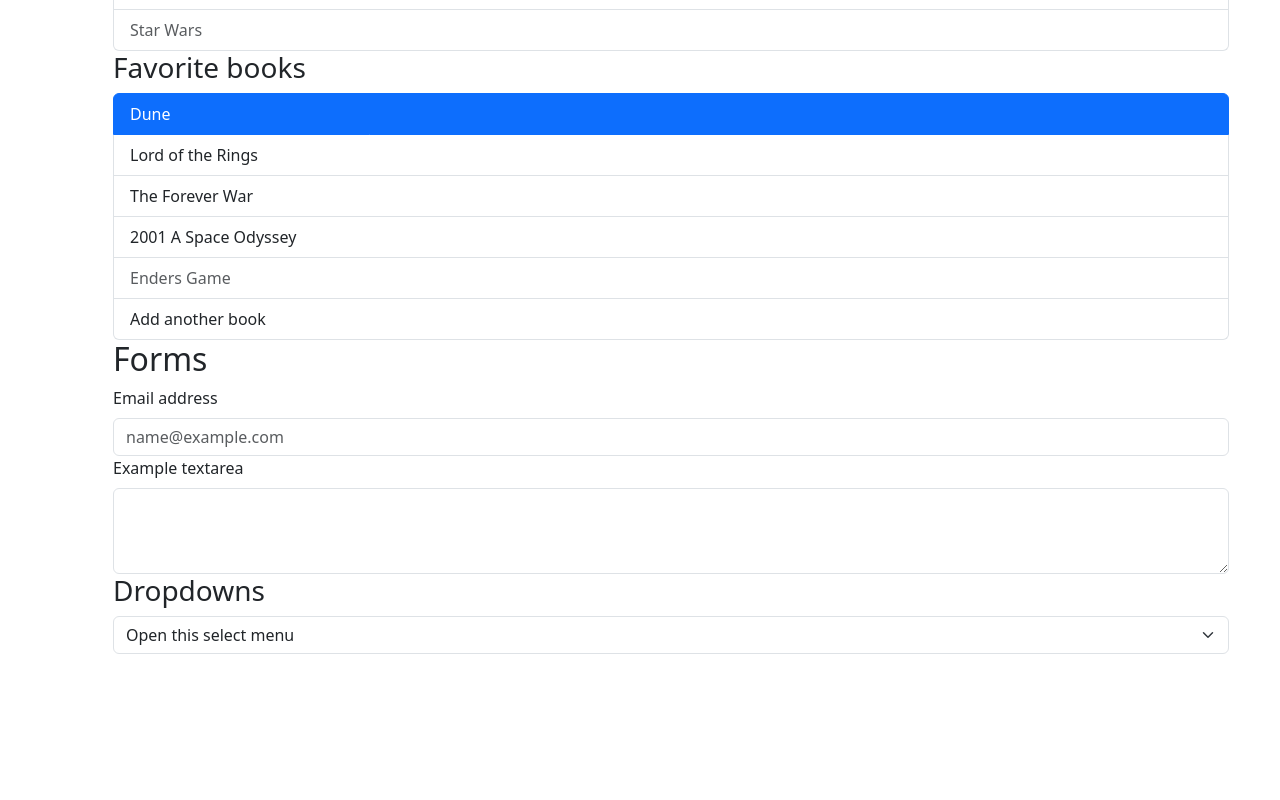
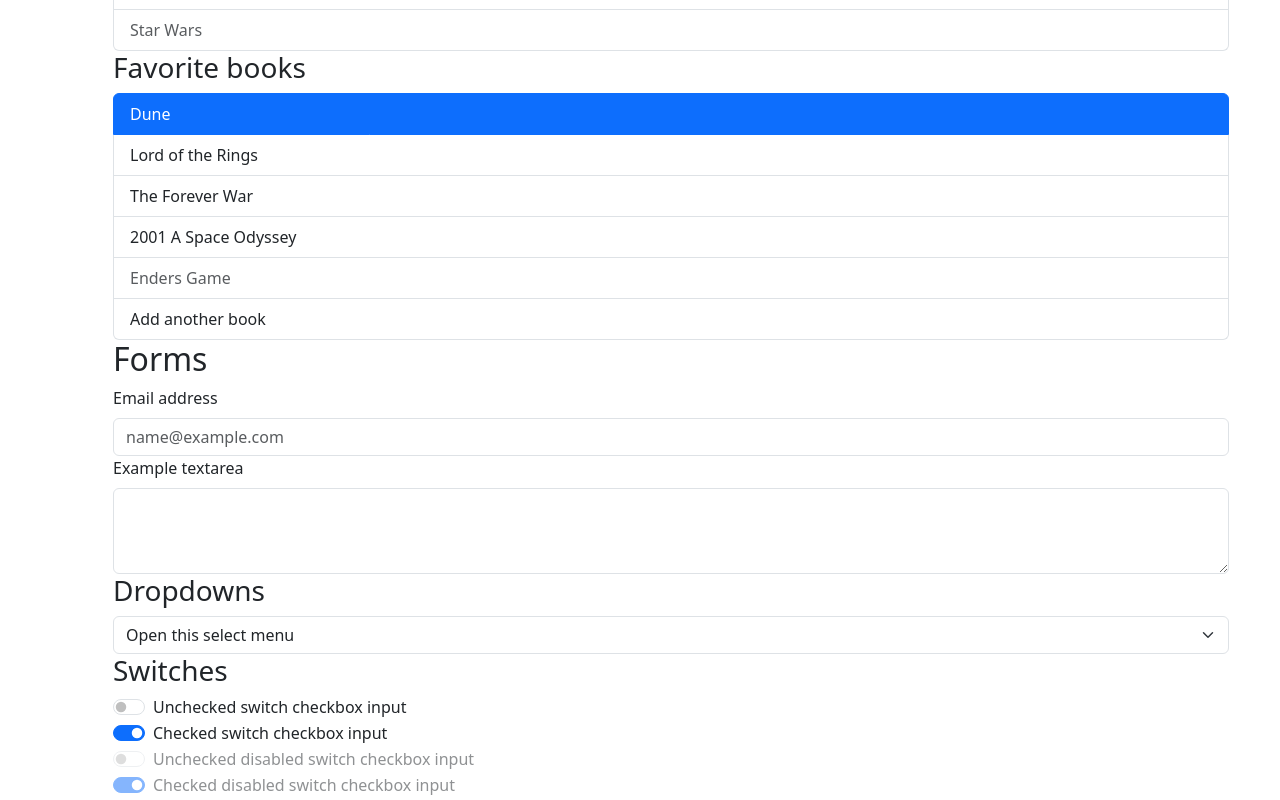
Before and after one commit to kushalkrishnappa/kambaz, a Next.js app: page /Labs/Lab2 in a window 1280 px wide. Shown: the part 6115-6915 px from the top of the page. Before the commit the page ends 6770 px from the top, so only its background shows below. Built offline with nearby package versions, Linux system fonts and the light colour scheme.

Commit message:
- Styling Switches with React Bootstrap

```diff
--- a/app/Labs/Lab2/BootstrapForms.tsx
+++ b/app/Labs/Lab2/BootstrapForms.tsx
@@ -1,4 +1,4 @@
-import { FormControl, FormLabel, FormSelect } from "react-bootstrap";
+import { FormCheck, FormControl, FormLabel, FormSelect } from "react-bootstrap";
 
 export default function BootstrapForms() {
   return (
@@ -21,6 +21,32 @@ export default function BootstrapForms() {
           <option value="3">Three</option>
         </FormSelect>
       </div>
+
+      <div id="wd-css-styling-switches">
+        <h3>Switches</h3>
+        <FormCheck
+          type="switch"
+          defaultChecked={false}
+          label="Unchecked switch checkbox input"
+        />
+        <FormCheck
+          type="switch"
+          defaultChecked={true}
+          label="Checked switch checkbox input"
+        />
+        <FormCheck
+          type="switch"
+          defaultChecked={false}
+          label="Unchecked disabled switch checkbox input"
+          disabled
+        />
+        <FormCheck
+          type="switch"
+          defaultChecked={true}
+          label="Checked disabled switch checkbox input"
+          disabled
+        />
+      </div>
     </div>
   );
 }
```
